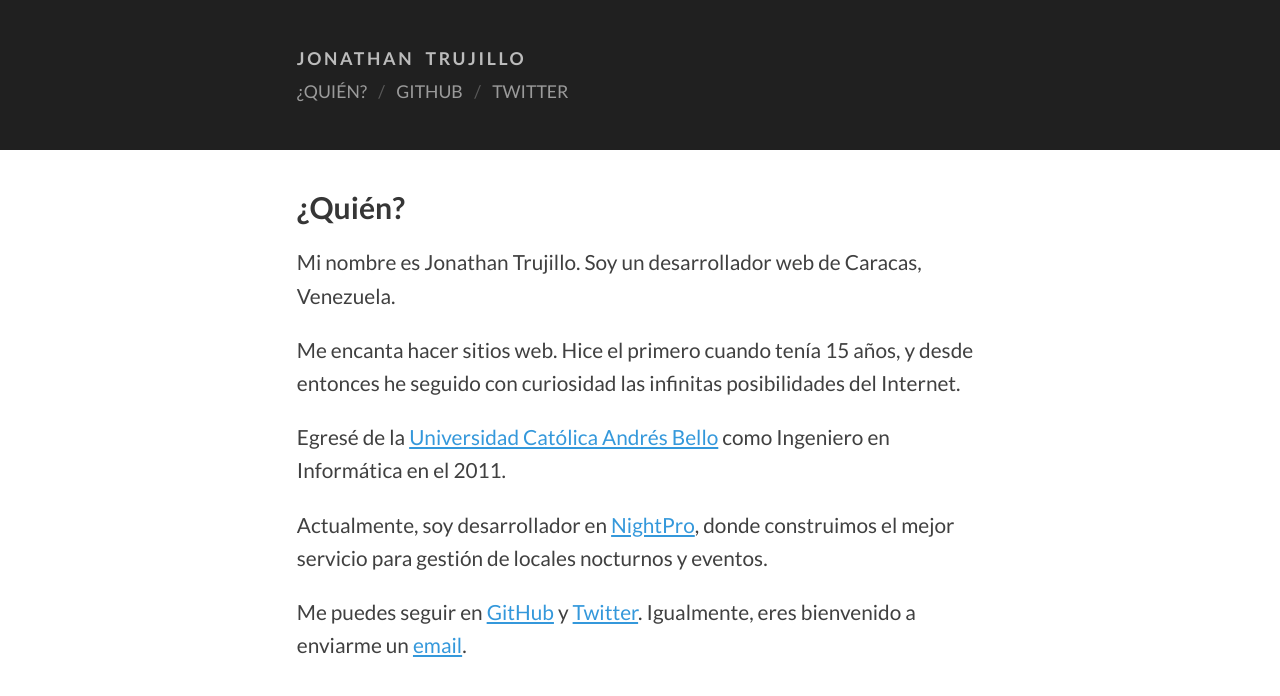
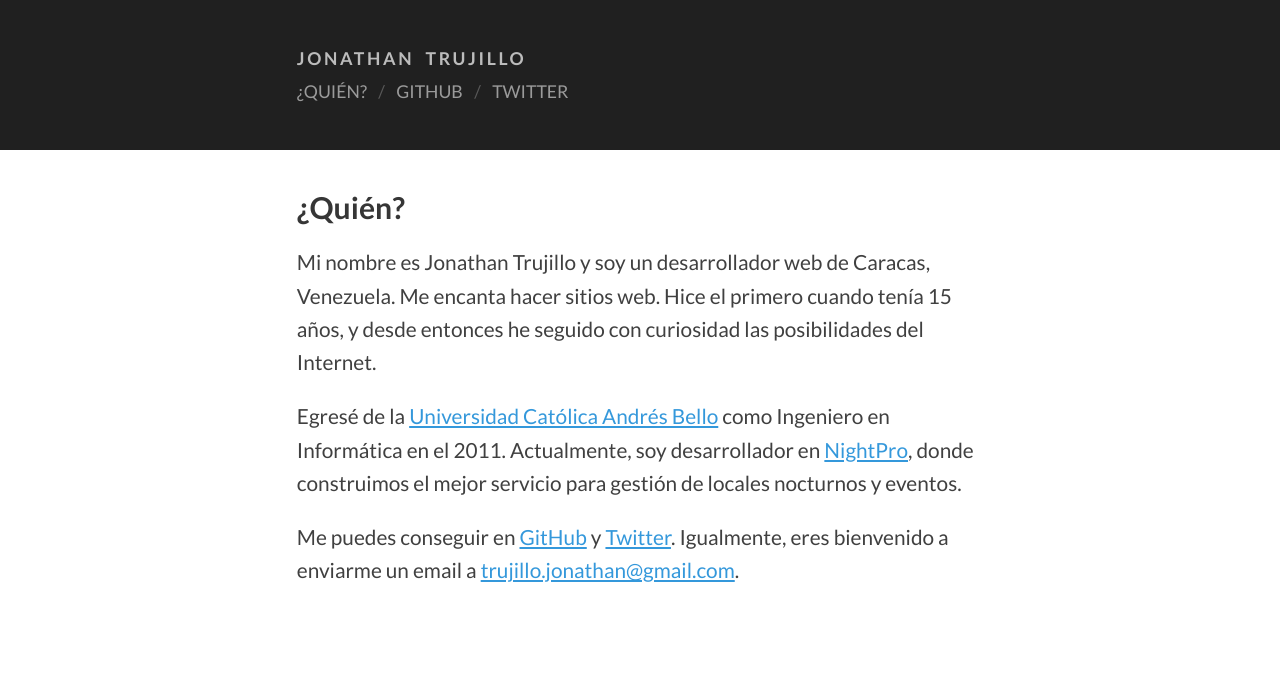
Before and after one commit to albertogg/jonotrujillo.github.io, a Jekyll site: the page built from quien.md, in a window 1280 px wide. Shown: the top 696 px of the page. Built offline with Jekyll 4.4.1, drawn with Linux system fonts in a browser that asks for light colours; Markdown is read by kramdown in place of the engine named in the settings.

Commit message:
better about

```diff
--- a/quien.md
+++ b/quien.md
@@ -3,12 +3,8 @@ layout: page
 title: ¿Quién?
 ---
 
-Mi nombre es Jonathan Trujillo. Soy un desarrollador web de Caracas, Venezuela.
+Mi nombre es Jonathan Trujillo y soy un desarrollador web de Caracas, Venezuela. Me encanta hacer sitios web. Hice el primero cuando tenía 15 años, y desde entonces he seguido con curiosidad las posibilidades del Internet.
 
-Me encanta hacer sitios web. Hice el primero cuando tenía 15 años, y desde entonces he seguido con curiosidad las infinitas posibilidades del Internet.
+Egresé de la [Universidad Católica Andrés Bello](http://www.ucab.edu.ve/) como Ingeniero en Informática en el 2011. Actualmente, soy desarrollador en [NightPro](http://nightpro.co/), donde construimos el mejor servicio para gestión de locales nocturnos y eventos.
 
-Egresé de la [Universidad Católica Andrés Bello](http://www.ucab.edu.ve/) como Ingeniero en Informática en el 2011.
-
-Actualmente, soy desarrollador en [NightPro](http://nightpro.co/), donde construimos el mejor servicio para gestión de locales nocturnos y eventos.
-
-Me puedes seguir en [GitHub](https://github.com/jonotrujillo) y [Twitter](https://twitter.com/jonotrujillo). Igualmente, eres bienvenido a enviarme un [email](mailto:trujillo.jonathan@gmail.com).
+Me puedes conseguir en [GitHub](https://github.com/jonotrujillo) y [Twitter](https://twitter.com/jonotrujillo). Igualmente, eres bienvenido a enviarme un email a [trujillo.jonathan@gmail.com](mailto:trujillo.jonathan@gmail.com).
```
